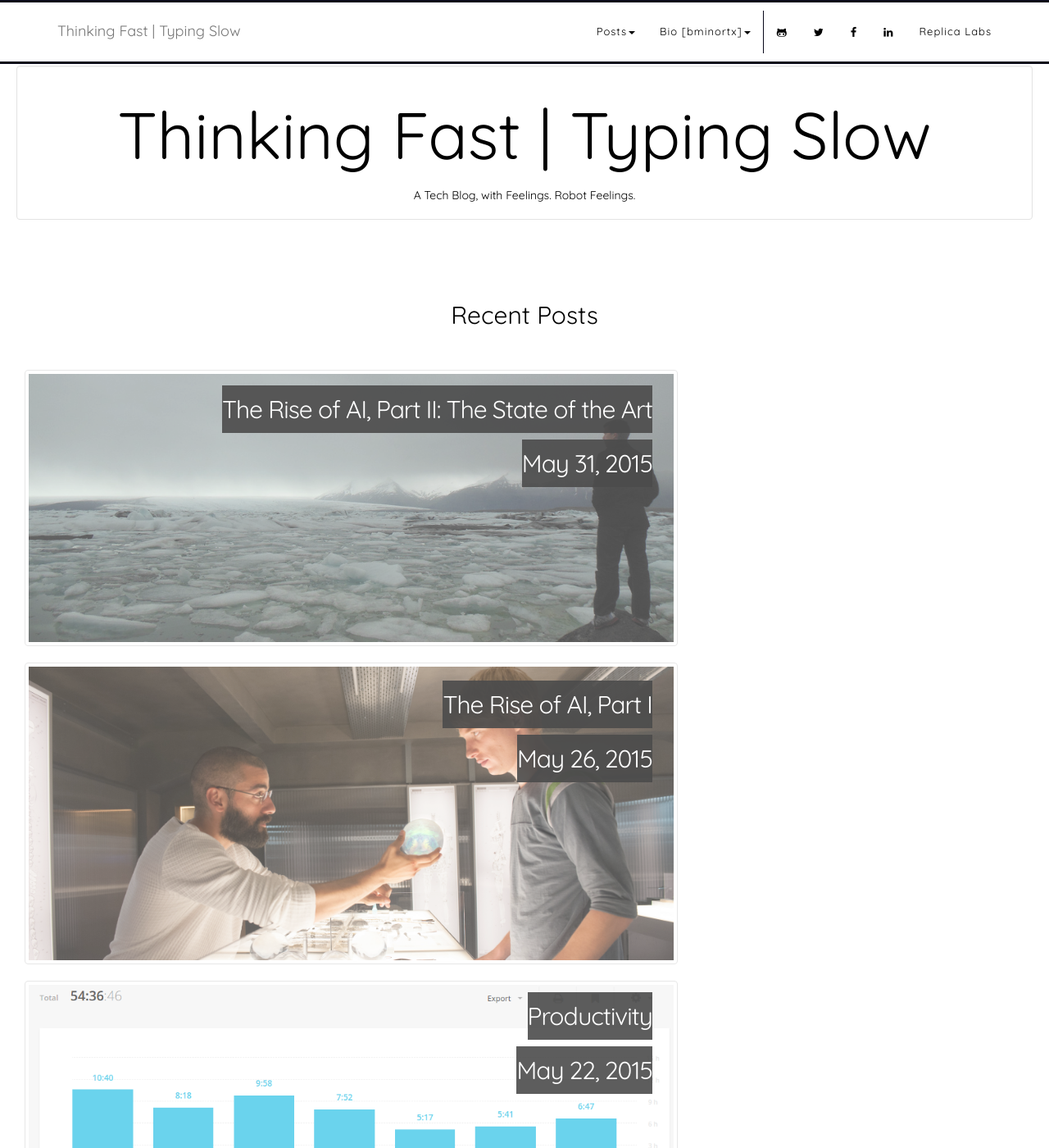
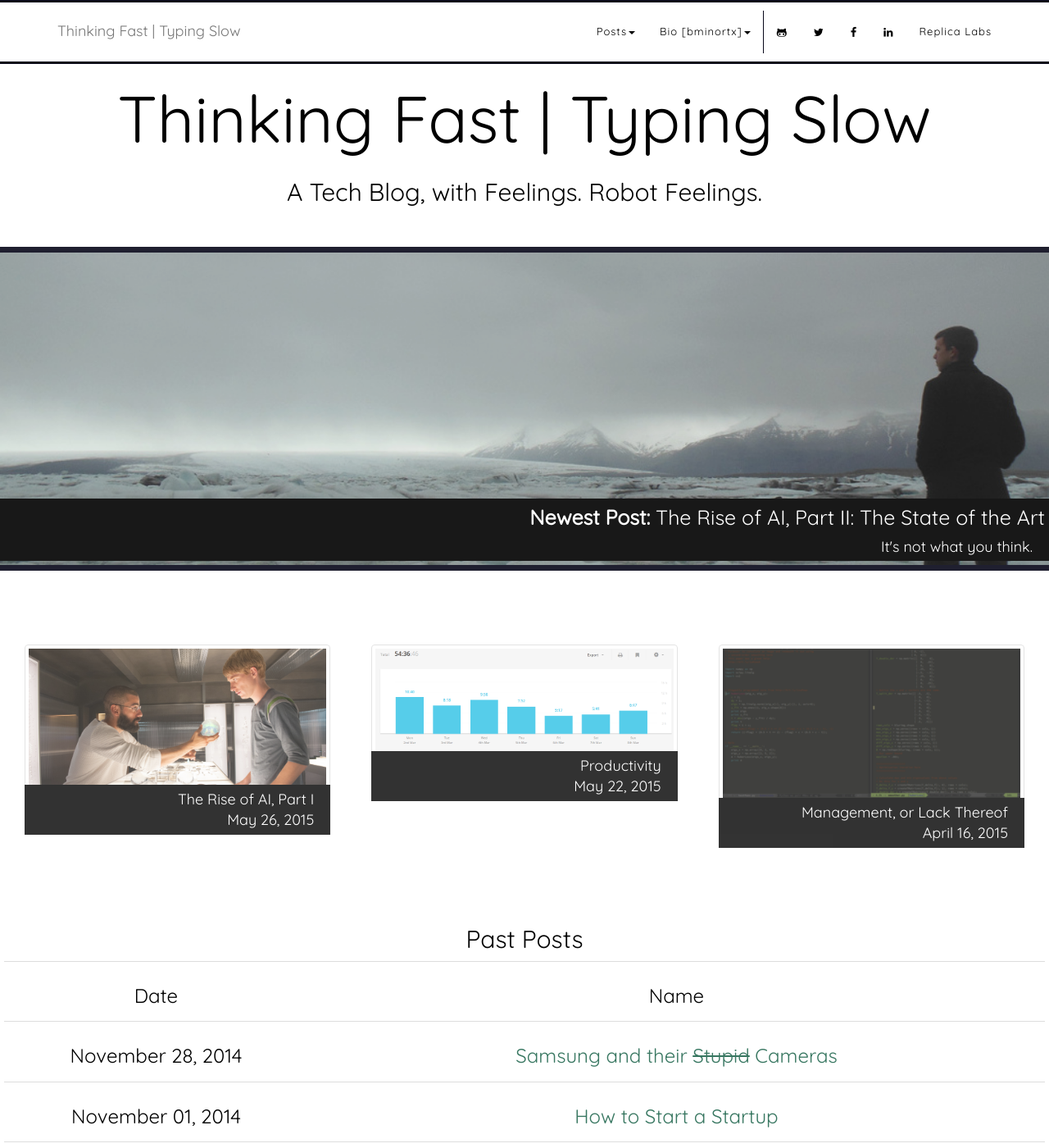
Before and after one commit to bminortx/bminortx.github.io, a Jekyll site: the page built from index.html, in a window 1280 px wide and 1400 px high. Shown: the whole window at 82% size. Built offline with Jekyll 4.4.1, drawn with Linux system fonts in a browser that asks for light colours; nearby versions of some CDN libraries; some web fonts are replaced; the list of posts is cut into pages by our own code; comment, search, counter and statistics services are not loaded.

Commit message:
Front page looks good

```diff
--- a/_posts/2015-05-31-Rise-Of-AI-Two.md
+++ b/_posts/2015-05-31-Rise-Of-AI-Two.md
@@ -3,21 +3,18 @@ layout: post
 title:  "The Rise of AI, Part II: The State of the Art"
 date:   2015-05-31 18:30:50
 image: "images/iceland.jpg"
+preview: "It's not what you think."
 ---
 
 When I started my PhD, I had a big misconception about what the phrase 'state-of-the-art' meant. In my mind, a state-of-the-art vehicle was the Mach 5. A state-of-the-art facility was one with a lot of glass walls, researchers in white coats, and floating computers that gave sassy, yet sage, advice. _State-of-the-Art_ was synonymous with _The Future_.
 
 I have since learned that this is not correct.
 
-<!--more-->
-
-- - - - - - - - -
-
 Not entirely, at least. For me, The Future was complete. Things worked. Technologies were flawless. Since I have begun to devote myself to the study of robotics and AI[^1][^2], I know now that State-of-the-Art, especially in these fields, is often far from achieving this lofty goal. Things break. Solutions are hacky.
 
 This is in no way a criticism of the robotics community; the science that has been produced in the past couple of years is _amazing_, and often a strong prediction of what The Future will hold. Yet the fact of the matter is, creating robotic systems is hard. Design is hard. Perception is hard. Path planning is hard. These are all active fields of research, and there is no perfect solution to any of them.
 
-However, research and the real world often tend to be two very different things. AI is becoming big business, and this economic boom has accelerated the development of new technologies. These, in turn, create even greater economic demand. It's a cycle that we're trying to harness at [Replica Labs](http://www.replicalabs.com): business begetting tech, begetting business. However, as discussed in [Part I](http://127.0.0.1:4000/2015/05/26/Rise-Of-AI-One/), important players in this field (research and business alike) are voicing real fears about the pace of progress, mainly that we're going too fast to truly understand [the implications of what we are creating](https://www.youtube.com/watch?v=4PLvdmifDSk). To better know these claims, I believe it's important to realize the state of AI now; that way, we can make a more educated prediction on what we might realistically expect.
+However, research and the real world often tend to be two very different things. AI is big business, and this economic boom has accelerated the development of new technologies. These, in turn, create even greater economic demand. It's a cycle that we're trying to harness at [Replica Labs](http://www.replicalabs.com): business begetting tech, begetting business. However, as discussed in [Part I](http://127.0.0.1:4000/2015/05/26/Rise-Of-AI-One/), important players in this field (research and business alike) are voicing real fears about the pace of progress, mainly that we're going too fast to truly understand [the implications of what we are creating](https://www.youtube.com/watch?v=4PLvdmifDSk). To better know these claims, I believe it's important to realize the state of AI now; that way, we can make a more educated prediction on what we might realistically expect.
 
 - - - - - - - -
 
--- a/about/index.html
+++ b/about/index.html
@@ -25,7 +25,6 @@ layout: bootstrap_default
               Labs</a></b>
           gallimatrix~at~gmail.com
         </p>
-
       </div>
     </div>
   </div>
--- a/css/cover.css
+++ b/css/cover.css
@@ -137,37 +137,48 @@ body {
 
 .posts-section {
     height: 100%;
-    padding-top: 60px;
+    padding-top: 30px;
     text-align: center;
     padding-bottom: 40px;
     background: #fff;
 }
 
+.posts-section .image-header {
+   position: relative;
+   opacity: 0.9;
+   border-top: 7px solid #070719;
+   border-bottom: 7px solid #070719;
+}
+
 .posts-section .image {
    position: relative;
-   opacity: 0.7;
+   opacity: 0.8;
    padding: 10px;
 }
 
-.posts-section h5 {
-   position: absolute;
-   top: 9%;
-   right: 5%;
-   width: 90%;
-   text-align: right;
-   font-size: 30px;
+.posts-section .headline-header {
+    position: relative;
+    font-size: 25px;
+    color: #fff;
+    padding-top: 5px;
+    padding-bottom: 5px;
+    padding-left: 20px;
+    padding-right: 20px;
+    background-color: #000;
+    text-align: right;
 }
 
-.posts-section h5 span {
-   color: white;
-   letter-spacing: -1px;
-   background: rgb(0, 0, 0); /* fallback color */
-   background: rgba(0, 0, 0, 0.9);
-   padding: 10px;
-}
-
-.posts-section h5 span.spacer {
-   padding: 10px 0;
+.posts-section .headline {
+    position: relative;
+    top: -5px;
+    font-size: 18px;
+    color: #fff;
+    padding-top: 5px;
+    padding-bottom: 5px;
+    padding-left: 20px;
+    padding-right: 20px;
+    background-color: #000;
+    text-align: right;
 }
 
 .posts-section h4 {
--- a/index.html
+++ b/index.html
@@ -8,10 +8,8 @@ layout: bootstrap_default
 
 <section id="About" class="about-section">
   <div class="inner cover">
-    <div class="well">
-      <h1>Thinking Fast | Typing Slow</h1>
-      A Tech Blog, with Feelings. Robot Feelings.
-    </div>
+    <h1>Thinking Fast | Typing Slow</h1>
+    <h3>A Tech Blog, with Feelings. Robot Feelings.</h3>
   </div>
 </section>
 
@@ -20,29 +18,48 @@ layout: bootstrap_default
 <!--  ----------------------------------------------- --->
 
 <section id="Posts" class="posts-section">
+      <div class="row voffset2">
+      {% for post in site.posts limit:1 %}
+      <div class="col-sm-12">
+        <div class="image-header" id="image-header">
+          <a href="{{ post.url | prepend: site.baseurl }}">
+            <div class="row voffset9">
+            </div>
+            <div class="row voffset9">
+              <div class="headline-header">
+                <b>Newest Post: </b>
+                {{ post.title }}<br>
+              </div>
+            </div>
+          </a>
+          <div class="headline">
+            {{ post.preview }}
+          </div>
+        </div>
+      </div>
+      <script>
+        document.getElementById("image-header").style.backgroundImage = "url({{post.image}})";
+        document.getElementById("image-header").style.backgroundSize = "cover";
+        document.getElementById("image-header").style.backgroundPosition = "cover";
+      </script>
+      {% endfor %}
+    </div>
   <div class="inner cover">
     <!-- Our blog posts -->
-    <h2>Recent Posts</h2>
-    <br>
-    <div class="row voffset2">
-      {% for post in site.posts limit:4 %}
-      <div class="col-sm-8">
+
+    <div class="row voffset7">
+      {% for post in site.posts offset:1 limit:3 %}
+      <div class="col-sm-4">
         <div class="image">
           <a href="{{ post.url | prepend: site.baseurl }}">
             <img src="{{ post.image }}" class="img-thumbnail"/>
-            <h5 class="headline"><span class="spacer">
-                {{ post.title }}<br><br>
-                {{ post.date | date: '%B %d, %Y' }}
-            </span></h5>
+            <div class="headline">
+              {{ post.title }} <br> {{ post.date | date: '%B %d, %Y' }}
+            </div>
           </a>
         </div>
       </div>
       {% endfor %}
-      <div class="col-sm-3">
-        <a class="twitter-timeline" href="https://twitter.com/bminortx"
-           data-widget-id="610493176554491905"
-             data-tweet-limit="3">Tweets by @bminortx</a>
-      </div>
     </div>
 
 
@@ -53,7 +70,7 @@ layout: bootstrap_default
           <td><h3>Date</h3></td>
           <td><h3>Name</h3></td>
         </tr>
-        {% for post in site.posts offset:6 %}
+        {% for post in site.posts offset:4 %}
         <tr>
           <td>
             <h3>{{ post.date | date: '%B %d, %Y' }}</h3>
```
